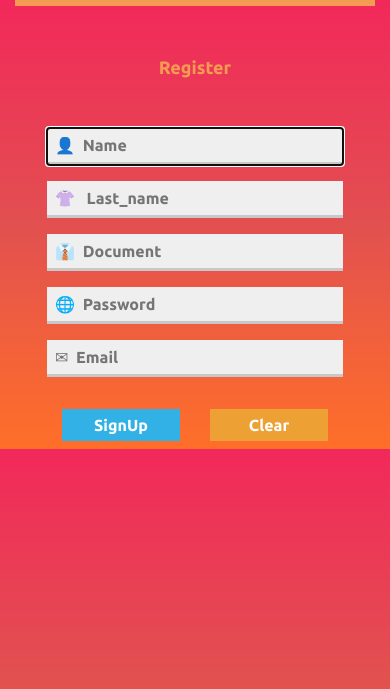
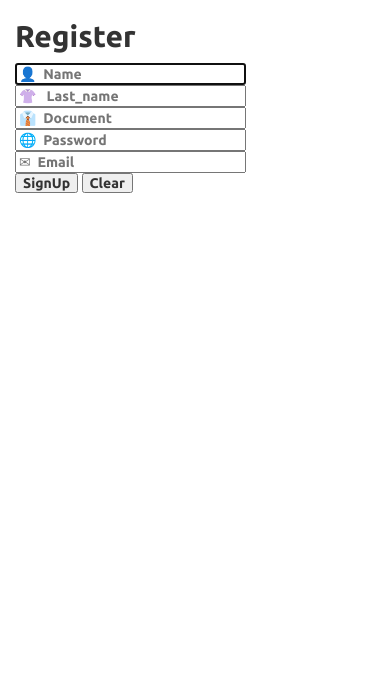
Before and after one commit to lucashernandez067/H4RD-C0D3, a PHP site: template views/Register/index.php in a window 390 px wide. Shown: the top 689 px of the page. Run offline with PHP 8.4, Linux system fonts and the light colour scheme; the template is opened without the code that fills it, so the values that code supplies are empty.

Commit message:
Dashell estupido

```diff
--- a/assets/css/style.css
+++ b/assets/css/style.css
@@ -24,137 +24,72 @@ footer{
 
 /*Banner style*/
 
-header nav{
+#header nav{
     padding: 10px;
     margin-bottom: 10px;
     background-color: #581845
 }
 
-header nav ul li{
-    display: inline-block;
-    font-size: 30px;
-}
-header nav ul li a{
-    color: white;
+#header nav ul li{
+	display: inline-block;
+	padding: 12px;
 }
 
-header nav ul li a:hover{
+#header nav ul li span{
+	font-size: 1.8em;
+	color: white;
+}
+
+
+#header nav ul li a{
+	color: white;
+	font-family: .52em;
+	cursor: pointer;
+}
+
+#header nav ul li a:hover{
     text-decoration: none;
     color:rgb(207, 205, 205);
 }
 
-
-/* Login style */
-
-.panel-login-col{
-    height:50rem;
+#header nav ul li .login-button{
+	-webkit-appareance: button;
+	background-color: rgb(192, 131, 17);
+	padding: 10px;
+	border-radius: 3px;
+	transition: all .3s;
 }
 
-.background-login-col{
-    background-color: #F2285A;
+#header nav ul li .sign-up-button{
+	-webkit-appareance: button;
+	background-color: rgb(192, 131, 17);
+	padding: 10px;
+	border-radius: 3px;
+	transition: all .3s;
 }
 
-/* Index Style */
+#header nav ul li .login-button:hover{
+	-webkit-appareance: button;
+	background-color: rgb(160, 157, 17);
+	padding: 10px;
+	border-radius: 3px;
+	transition: all .5s;
+}
 
-.index-body{
-    background: linear-gradient(#F2285A,#E25050,#FF6F29);
-    height:100%;
-    background-repeat: no-repeat;
-    color:#fff;
+#header nav ul li .sign-up-button:hover{
+	-webkit-appareance: button;
+	background-color: rgb(160, 157, 17);
+	padding: 10px;
+	border-radius: 3px;
+	transition: all .5s;
+}
 
+#header nav ul li b{
+	color: white;
+	font-size: 1.5em;
 }
 
 
-
-/*  register style   */
-html {
-	font-size: 16px;
-    font-family: 'Lato', sans-serif;
-}
-
-.body{
-    background: linear-gradient(#F2285A,#E25050,#FF6F29);
-    margin: 0;
-	padding: 0;
-	border: 0;
-	font-size: 100%;
-	font: inherit;
-	vertical-align: baseline;
-}
-
-.containerd {
-	max-width: 450px;
-	height: auto;
-	background-color: #EFEFEF;
-	margin: 5% auto;
-	padding-bottom: 1rem;
-
-}
-
-.form__top {
-	width: 100%;
-	text-align: center;
-	padding: 2rem 0 1rem;
-	border-top: solid .4rem #F39B53;
-	margin-bottom: 1rem;
-}
-
-.form__top h2 {
-	font-weight: bold;
-	color: #CAC8C8;
-	font-size: 18px;
-}
-
-h2 span {
-	color: #F39B53;
-}
-
-.form__reg {
-	padding: 0 2rem;
-	display: flex;
-	flex-direction: column;
-	justify-content: center;
-}
-
-.btn__form {
-	display: flex;
-	justify-content: space-around;
-	margin-top: 1rem;
-}
-
-.input, .btn__submit, .btn__reset{
-	background-color: #EFEFEF;
-	padding: .5rem;
-	margin: .5rem 0;
-	border: none;
-	border-bottom: solid #C8C8C8 .2rem;
-	transition: all .5s;
-}
-
-.index-body{
-    background: linear-gradient(#F2285A,#E25050,#FF6F29);
-    height:100%;
-    background-repeat: no-repeat;
-    color:#fff;}
-
-.btn__submit, .btn__reset {
-	width: 40%;
-	border-bottom: none;
-	background-color: #31B1E5;
-	color: white;
-}
-
-.btn__reset {
-	background-color: #EDA135;
-}
-
-.btn__submit:hover {
-	background-color: #4C9ED9;
-}
-
-.btn__reset:hover{
-	background-color: #FA9535;
-}
 .body {
 	line-height: 1;
 }
```
Also changed, not shown: other parts of assets/css/style.css (+7 -107 lines).
